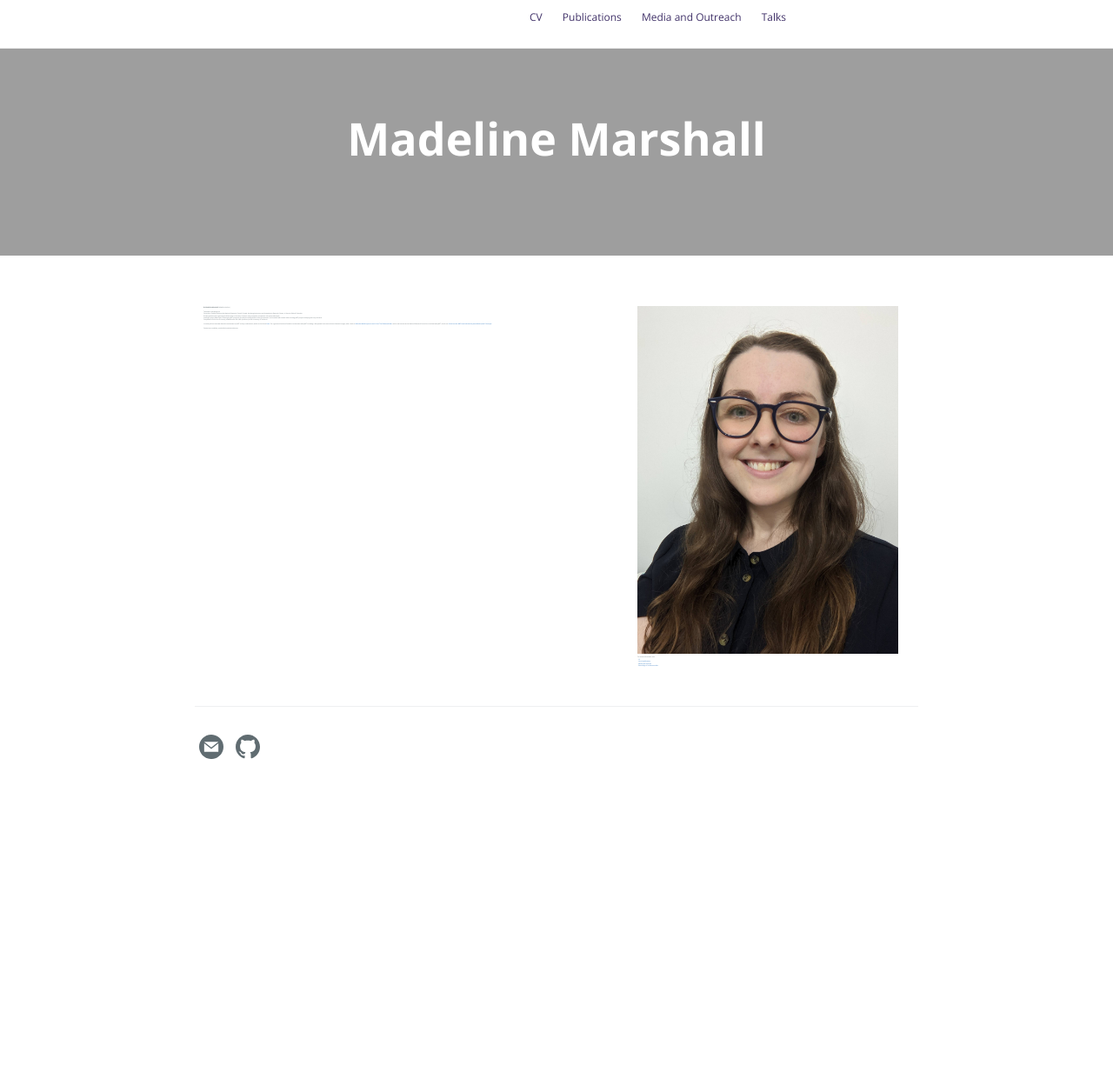
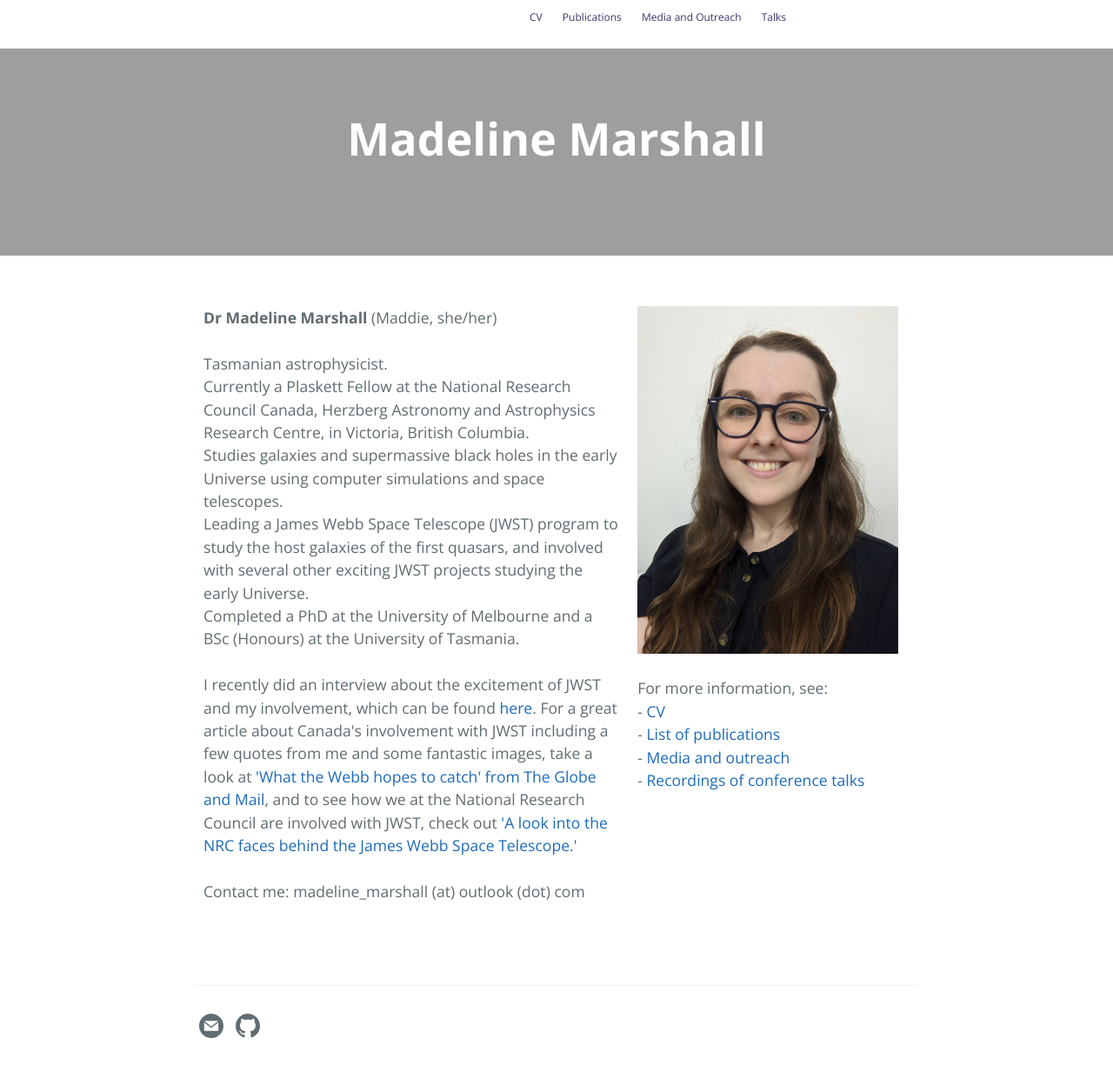
Before and after one commit to madelinemarshall/madelinemarshall.github.io, a Jekyll site: the page built from index.md, in a window 1280 px wide. Shown: the whole page at 87% size. Built offline with Jekyll 4.4.1, drawn with Linux system fonts in a browser that asks for light colours; before the commit the page ends 927 px from its top, so only the background shows below that.

Commit message:
Testing font size

```diff
--- a/_sass/jekyll-theme-cayman-blog.scss
+++ b/_sass/jekyll-theme-cayman-blog.scss
@@ -207,17 +207,17 @@ a {
     max-width: 64rem;
     padding: 3rem 6rem;
     margin: 0 auto;
-    font-size: 0.1rem;
+    font-size: 1.1rem;
   }
 
   @include medium {
     padding: 3rem 4rem;
-    font-size: 0.1rem;
+    font-size: 1.1rem;
   }
 
   @include small {
     padding: 2rem 1rem;
-    font-size: 0.1rem;
+    font-size: 1rem;
 
     ul,
     ol {
@@ -234,7 +234,7 @@ a {
     box-shadow: inset 0 -1px 0 #959da5;
     color: #444d56;
     display: inline-block;
-    font-size: 11px;
+    font-size: 1px;
     line-height: 10px;
     padding: 3px 5px;
     vertical-align: middle;
```
